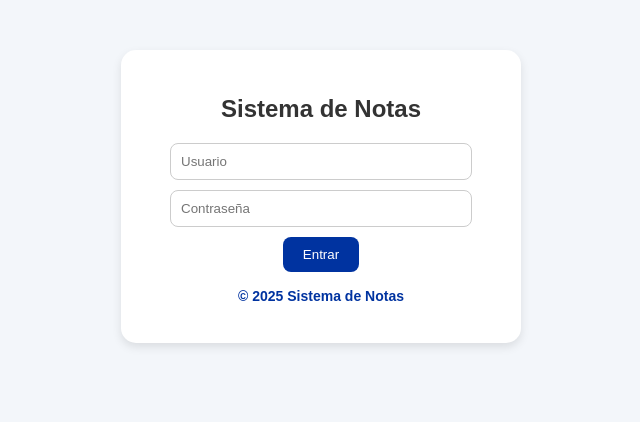
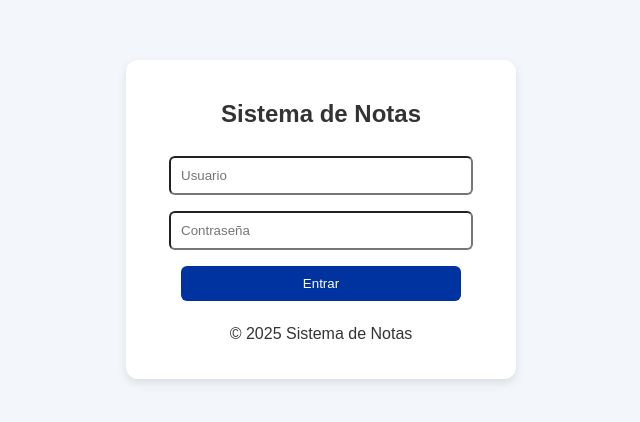
Before and after one commit to programador12345678/notas, a PHP site: page / in a window 1280 px wide. Shown: the top 422 px of the page, without its empty margins (319-959 px from the left). Run offline with PHP 8.4, Linux system fonts and the light colour scheme; some libraries are stand-ins or nearby versions.

Commit message:
style.css

```diff
--- a/style.css
+++ b/style.css
@@ -77,35 +51,29 @@ td.menor-siete {
 .final-row {
   background-color: #eaf0fb;
   font-weight: bold;
-  font-size: 16px;
 }
 
 .card {
-  width: 90%;
   max-width: 350px;
-  margin: 50px auto;
+  margin: 60px auto;
   background: white;
-  padding: 25px;
-  border-radius: 15px;
+  padding: 20px;
+  border-radius: 12px;
   text-align: center;
   box-shadow: 0 4px 10px rgba(0,0,0,0.1);
 }
 
-.card input {
-  display: block;
-  margin: 10px auto;
+.card input, .card button {
+  width: 80%;
+  margin: 8px auto;
   padding: 10px;
-  width: 80%;
-  border: 1px solid #ccc;
-  border-radius: 8px;
+  border-radius: 6px;
 }
 
 .card button {
   background-color: #0033a0;
   color: white;
-  padding: 10px 20px;
   border: none;
-  border-radius: 8px;
   cursor: pointer;
 }
 
@@ -113,24 +81,10 @@ td.menor-siete {
   background-color: #002070;
 }
 
-.year-line {
-  margin-top: 15px;
-  color: #0033a0;
-  font-weight: bold;
-  font-size: 14px;
-}
-
-.hidden {
-  display: none;
-}
+.hidden { display: none; }
 
 /* Responsive */
 @media (max-width: 600px){
-  th, td {
-    font-size: 12px;
-    padding: 8px 3px;
-  }
-  header h1 {
-    font-size: 1.2rem;
-  }
+  th, td { font-size: 12px; padding: 6px; }
+  header { flex-direction: column; gap: 8px; }
 }
```
Also changed, not shown: other parts of style.css (+9 -35 lines).
